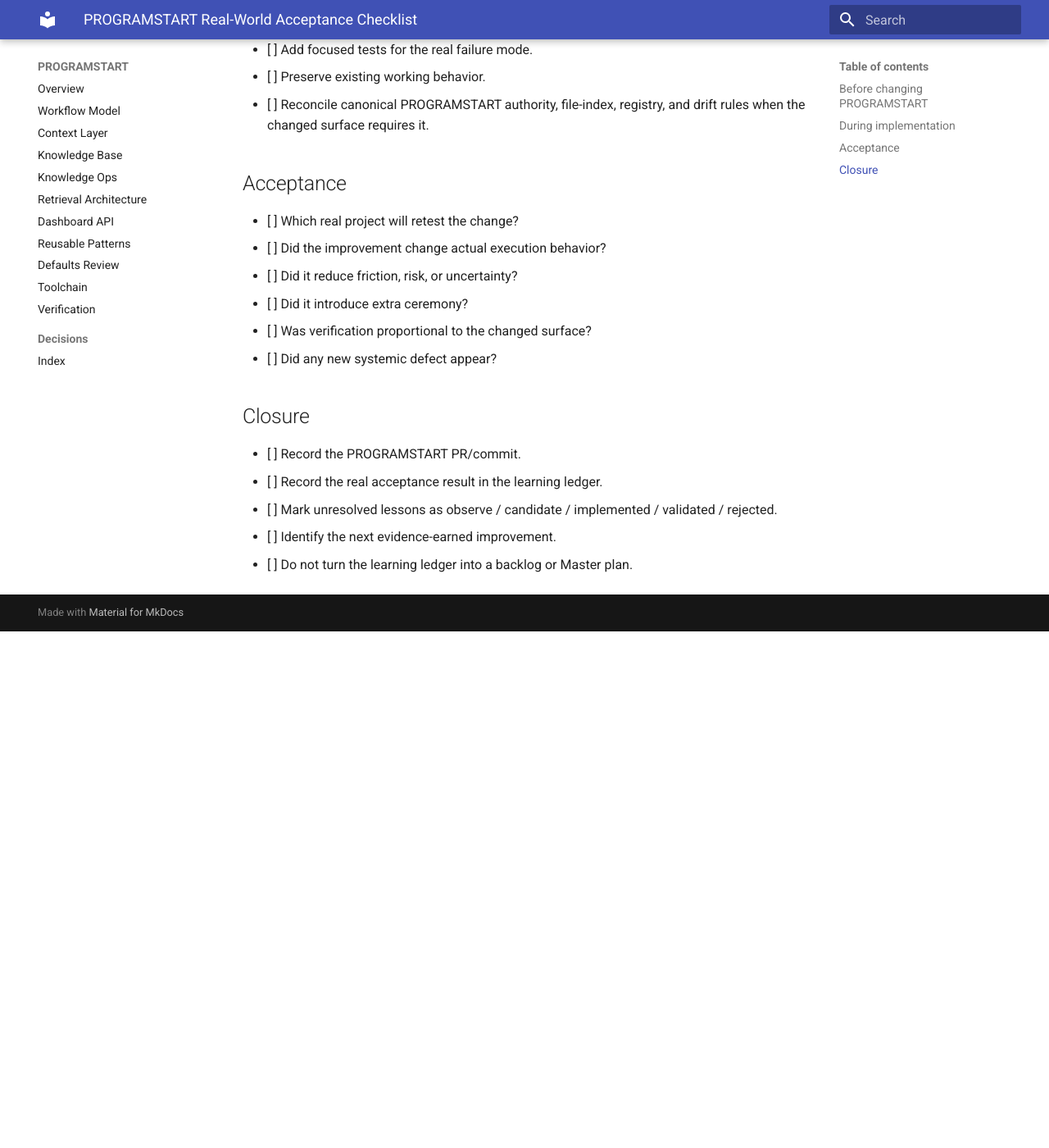
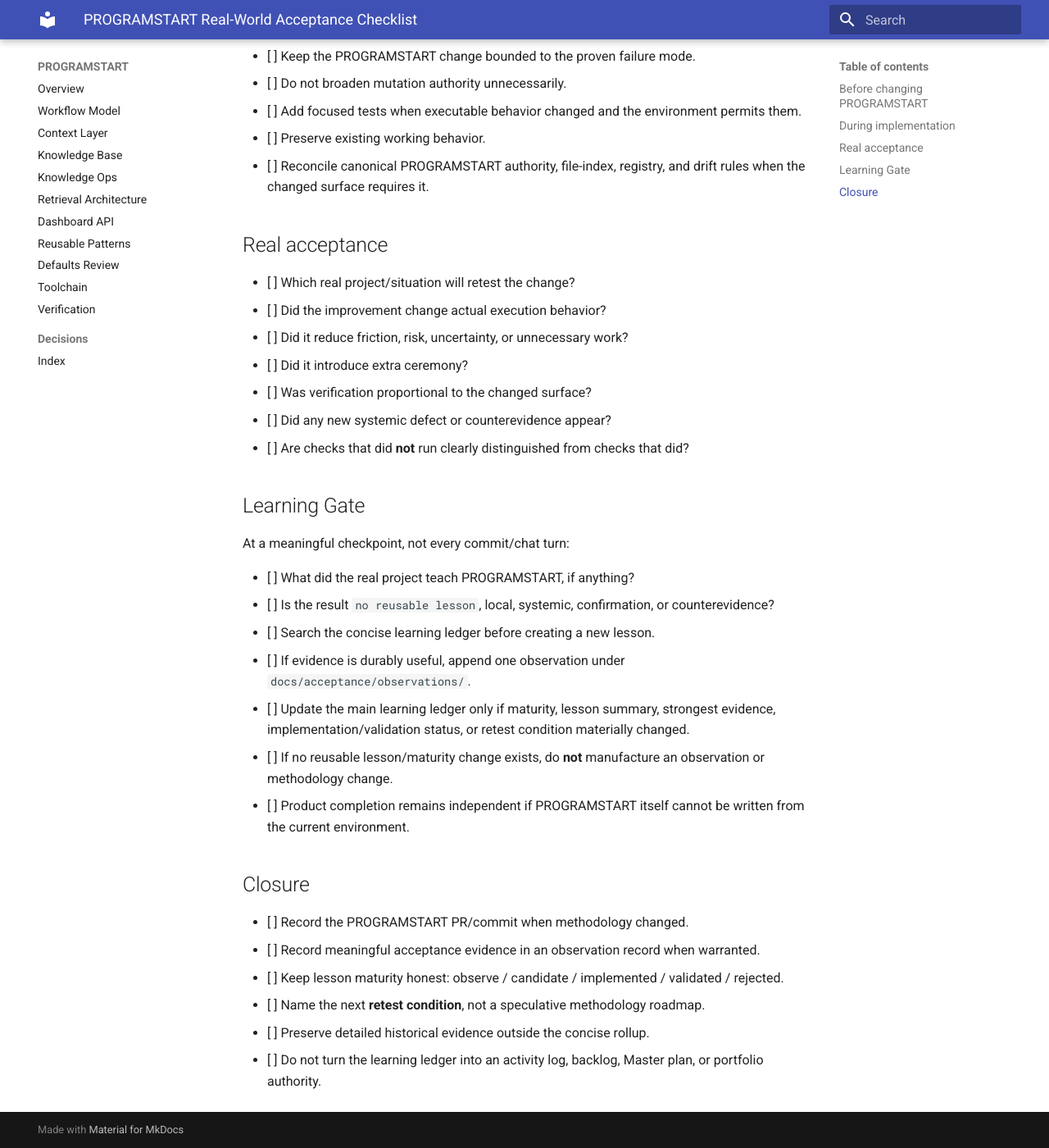
Before and after one commit to GrahamArdent/PROGRAMSTART, an MkDocs documentation site: the page built from docs/PROGRAMSTART_REAL_WORLD_ACCEPTANCE_CHECKLIST.md, in a window 1280 px wide and 1400 px high, scrolled down 802 px. Shown: the whole window at 82% size. Built offline with MkDocs 1.6.1 and Material for MkDocs 9.7.7, drawn with Linux system fonts in a browser that asks for light colours; before the commit the page ends 1572 px from its top, so only the background shows below that; some of the changed text lies outside the part shown.

Commit message:
docs(acceptance): wire checklist to learning gate

```diff
--- a/docs/PROGRAMSTART_REAL_WORLD_ACCEPTANCE_CHECKLIST.md
+++ b/docs/PROGRAMSTART_REAL_WORLD_ACCEPTANCE_CHECKLIST.md
@@ -1,41 +1,58 @@
 # PROGRAMSTART Real-World Acceptance Checklist
 
-Purpose: keep PROGRAMSTART methodology changes tied to real friction and proportional retesting.
+Purpose: keep PROGRAMSTART methodology changes tied to real friction, meaningful checkpoints, proportional retesting, and the Learning Gate.
 
 Status: **subordinate / non-canonical**. This checklist is not a game plan, execution spine, lifecycle stage, backlog, or project authority.
+
+Canonical learning-loop protocol: `docs/PROGRAMSTART_LEARNING_LOOP.md`.
 
 ## Before changing PROGRAMSTART
 
 - [ ] What real project exposed the friction?
 - [ ] What exactly happened?
-- [ ] Is the issue project-specific or systemic?
+- [ ] Is the issue project-specific, systemic, confirmation, or counterevidence?
 - [ ] Does current PROGRAMSTART already solve it?
-- [ ] Which canonical PROGRAMSTART owner should prevent recurrence?
+- [ ] Does an existing `PSL-###` lesson already cover it?
+- [ ] Which PROGRAMSTART owner/surface should prevent recurrence?
 - [ ] Is a methodology change actually better than a local project fix?
 
 ## During implementation
 
 - [ ] Preserve each product/project execution authority.
-- [ ] Do not create another lifecycle, game plan, or portfolio spine.
+- [ ] Do not create another lifecycle, game plan, portfolio spine, or hidden learning backlog.
 - [ ] Keep the PROGRAMSTART change bounded to the proven failure mode.
 - [ ] Do not broaden mutation authority unnecessarily.
-- [ ] Add focused tests for the real failure mode.
+- [ ] Add focused tests when executable behavior changed and the environment permits them.
 - [ ] Preserve existing working behavior.
 - [ ] Reconcile canonical PROGRAMSTART authority, file-index, registry, and drift rules when the changed surface requires it.
 
-## Acceptance
+## Real acceptance
 
-- [ ] Which real project will retest the change?
+- [ ] Which real project/situation will retest the change?
 - [ ] Did the improvement change actual execution behavior?
-- [ ] Did it reduce friction, risk, or uncertainty?
+- [ ] Did it reduce friction, risk, uncertainty, or unnecessary work?
 - [ ] Did it introduce extra ceremony?
 - [ ] Was verification proportional to the changed surface?
-- [ ] Did any new systemic defect appear?
+- [ ] Did any new systemic defect or counterevidence appear?
+- [ ] Are checks that did **not** run clearly distinguished from checks that did?
+
+## Learning Gate
+
+At a meaningful checkpoint, not every commit/chat turn:
+
+- [ ] What did the real project teach PROGRAMSTART, if anything?
+- [ ] Is the result `no reusable lesson`, local, systemic, confirmation, or counterevidence?
+- [ ] Search the concise learning ledger before creating a new lesson.
+- [ ] If evidence is durably useful, append one observation under `docs/acceptance/observations/`.
+- [ ] Update the main learning ledger only if maturity, lesson summary, strongest evidence, implementation/validation status, or retest condition materially changed.
+- [ ] If no reusable lesson/maturity change exists, do **not** manufacture an observation or methodology change.
+- [ ] Product completion remains independent if PROGRAMSTART itself cannot be written from the current environment.
 
 ## Closure
 
-- [ ] Record the PROGRAMSTART PR/commit.
-- [ ] Record the real acceptance result in the learning ledger.
-- [ ] Mark unresolved lessons as observe / candidate / implemented / validated / rejected.
-- [ ] Identify the next evidence-earned improvement.
-- [ ] Do not turn the learning ledger into a backlog or Master plan.
+- [ ] Record the PROGRAMSTART PR/commit when methodology changed.
+- [ ] Record meaningful acceptance evidence in an observation record when warranted.
+- [ ] Keep lesson maturity honest: observe / candidate / implemented / validated / rejected.
+- [ ] Name the next **retest condition**, not a speculative methodology roadmap.
+- [ ] Preserve detailed historical evidence outside the concise rollup.
+- [ ] Do not turn the learning ledger into an activity log, backlog, Master plan, or portfolio authority.
```
